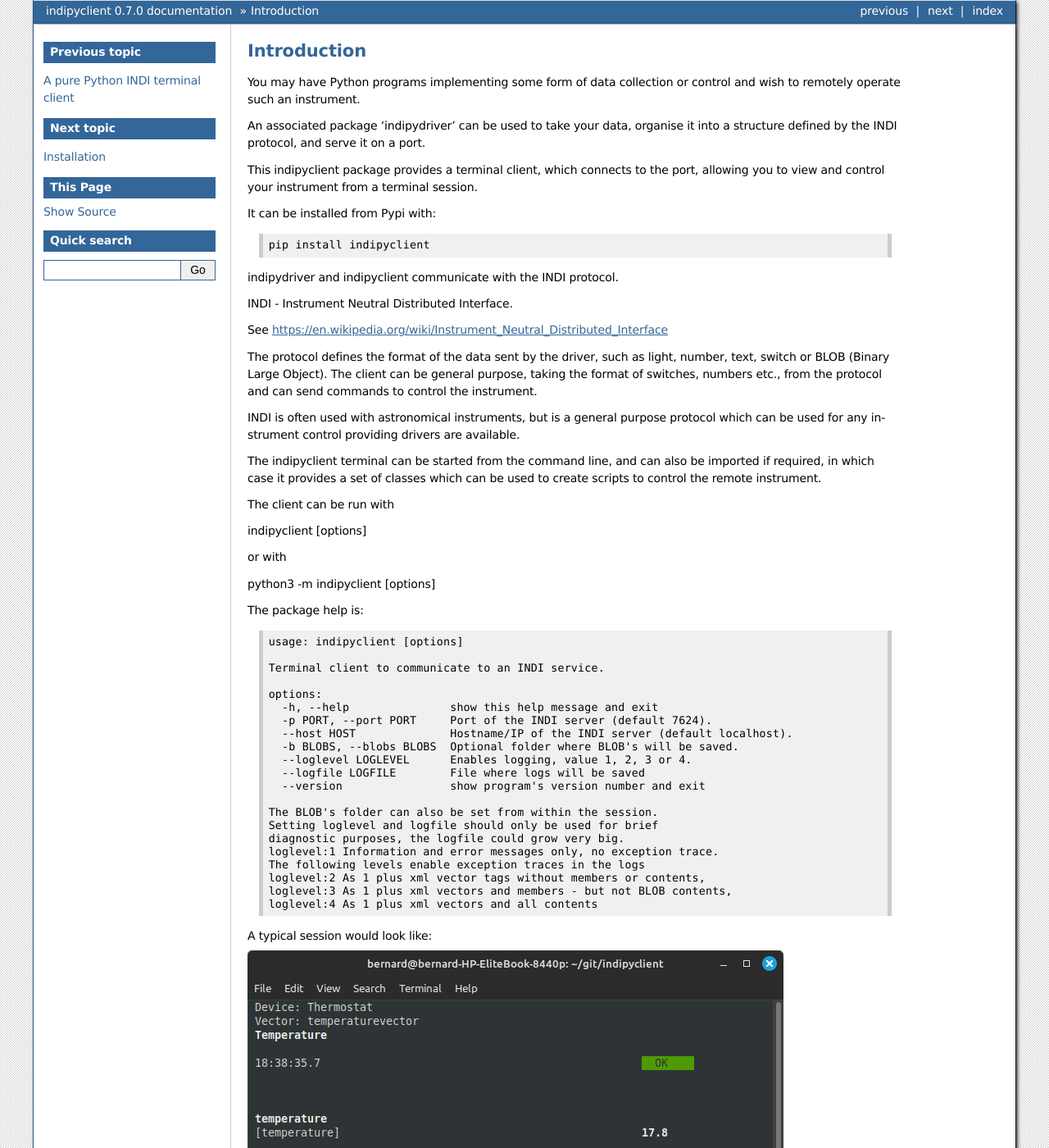
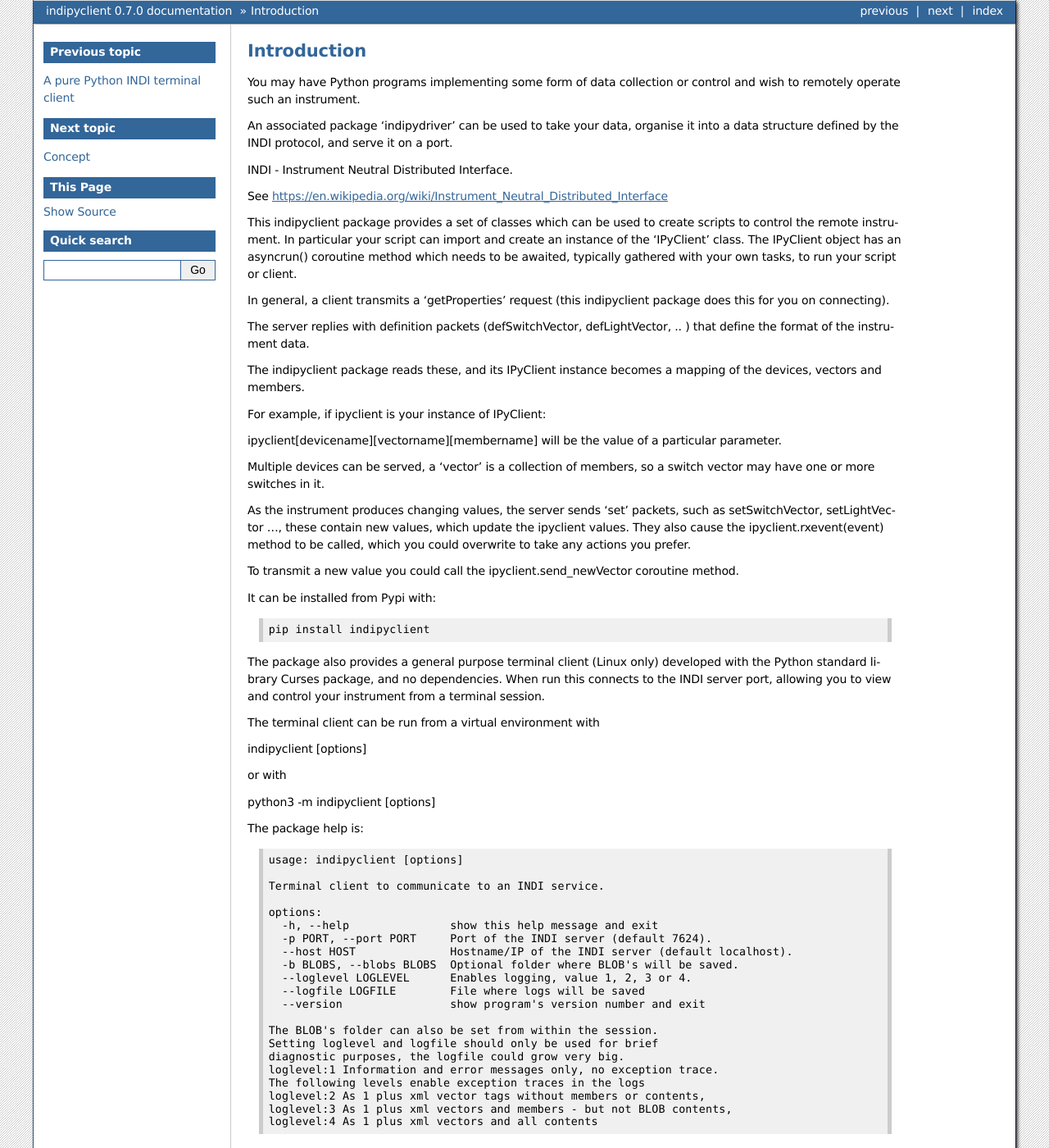
Before and after one commit to bernie-skipole/indipyclient, a Sphinx documentation site: the page built from docs/source/usage/introduction.rst, in a window 1280 px wide and 1400 px high. Shown: the whole window at 82% size. Built offline with Sphinx 7.4.7, drawn with Linux system fonts in a browser that asks for light colours; some of the changed text lies outside the part shown.

Commit message:
Working on docs

```diff
--- a/docs/source/index.rst
+++ b/docs/source/index.rst
@@ -7,7 +7,6 @@
    :maxdepth: 1
 
    usage/introduction
-   usage/installation
    usage/concept
    usage/ipyclient
    usage/devices
--- a/docs/source/usage/introduction.rst
+++ b/docs/source/usage/introduction.rst
@@ -3,27 +3,37 @@
 
 You may have Python programs implementing some form of data collection or control and wish to remotely operate such an instrument.
 
-An associated package 'indipydriver' can be used to take your data, organise it into a structure defined by the INDI protocol, and serve it on a port.
+An associated package 'indipydriver' can be used to take your data, organise it into a data structure defined by the INDI protocol, and serve it on a port.
 
-This indipyclient package provides a terminal client, which connects to the port, allowing you to view and control your instrument from a terminal session.
+INDI - Instrument Neutral Distributed Interface.
+
+See https://en.wikipedia.org/wiki/Instrument_Neutral_Distributed_Interface
+
+This indipyclient package provides a set of classes which can be used to create scripts to control the remote instrument. In particular your script can import and create an instance of the 'IPyClient' class. The IPyClient object has an asyncrun() coroutine method which needs to be awaited, typically gathered with your own tasks, to run your script or client.
+
+In general, a client transmits a 'getProperties' request (this indipyclient package does this for you on connecting).
+
+The server replies with definition packets (defSwitchVector, defLightVector, .. ) that define the format of the instrument data.
+
+The indipyclient package reads these, and its IPyClient instance becomes a mapping of the devices, vectors and members.
+
+For example, if ipyclient is your instance of IPyClient:
+
+ipyclient[devicename][vectorname][membername] will be the value of a particular parameter.
+
+Multiple devices can be served, a 'vector' is a collection of members, so a switch vector may have one or more switches in it.
+
+As the instrument produces changing values, the server sends 'set' packets, such as setSwitchVector, setLightVector ..., these contain new values, which update the ipyclient values. They also cause the ipyclient.rxevent(event) method to be called, which you could overwrite to take any actions you prefer.
+
+To transmit a new value you could call the ipyclient.send_newVector coroutine method.
 
 It can be installed from Pypi with::
 
     pip install indipyclient
 
-indipydriver and indipyclient communicate with the INDI protocol.
+The package also provides a general purpose terminal client (Linux only) developed with the Python standard library Curses package, and no dependencies. When run this connects to the INDI server port, allowing you to view and control your instrument from a terminal session.
 
-INDI - Instrument Neutral Distributed Interface.
-
-See https://en.wikipedia.org/wiki/Instrument_Neutral_Distributed_Interface
-
-The protocol defines the format of the data sent by the driver, such as light, number, text, switch or BLOB (Binary Large Object). The client can be general purpose, taking the format of switches, numbers etc., from the protocol and can send commands to control the instrument.
-
-INDI is often used with astronomical instruments, but is a general purpose protocol which can be used for any instrument control providing drivers are available.
-
-The indipyclient terminal can be started from the command line, and can also be imported if required, in which case it provides a set of classes which can be used to create scripts to control the remote instrument.
-
-The client can be run with
+The terminal client can be run from a virtual environment with
 
 indipyclient [options]
 
@@ -62,5 +72,28 @@
 
 .. image:: ./image.png
 
+The INDI protocol defines the format of the data sent, such as light, number, text, switch or BLOB (Binary Large Object). The client is general purpose, taking the format of switches, numbers etc., from the protocol.
 
-The rest of this document describes the classes available in indipyclient which could be imported to provide your own client scripts, however if you are just using the terminal feature, there is no need to import these functions, and simply running indipyclient from the command line, as show above, will be sufficient.
+INDI is often used with astronomical instruments, but is a general purpose protocol which can be used for any instrument control.
+
+Further documentation is available at:
+
+https://indipyclient.readthedocs.io
+
+The package can be installed from:
+
+https://pypi.org/project/indipyclient
+
+and indipydriver is available at:
+
+https://pypi.org/project/indipydriver
+
+https://github.com/bernie-skipole/indipydriver
+
+A further terminal client 'indipyterm' is available, which itself calls on indipyclient to do the heavy lifting, and uses the textual package to present terminal characters, this should also work on Windows and is available at:
+
+https://pypi.org/project/indipyterm
+
+https://github.com/bernie-skipole/indipyterm
+
+The rest of this document describes the classes available in indipyclient which could be imported to provide your own client scripts.
```
Also changed, not shown: docs/source/usage/concept.rst (+50 -62 lines), docs/source/usage/installation.rst (deleted, +0 -40 lines).
